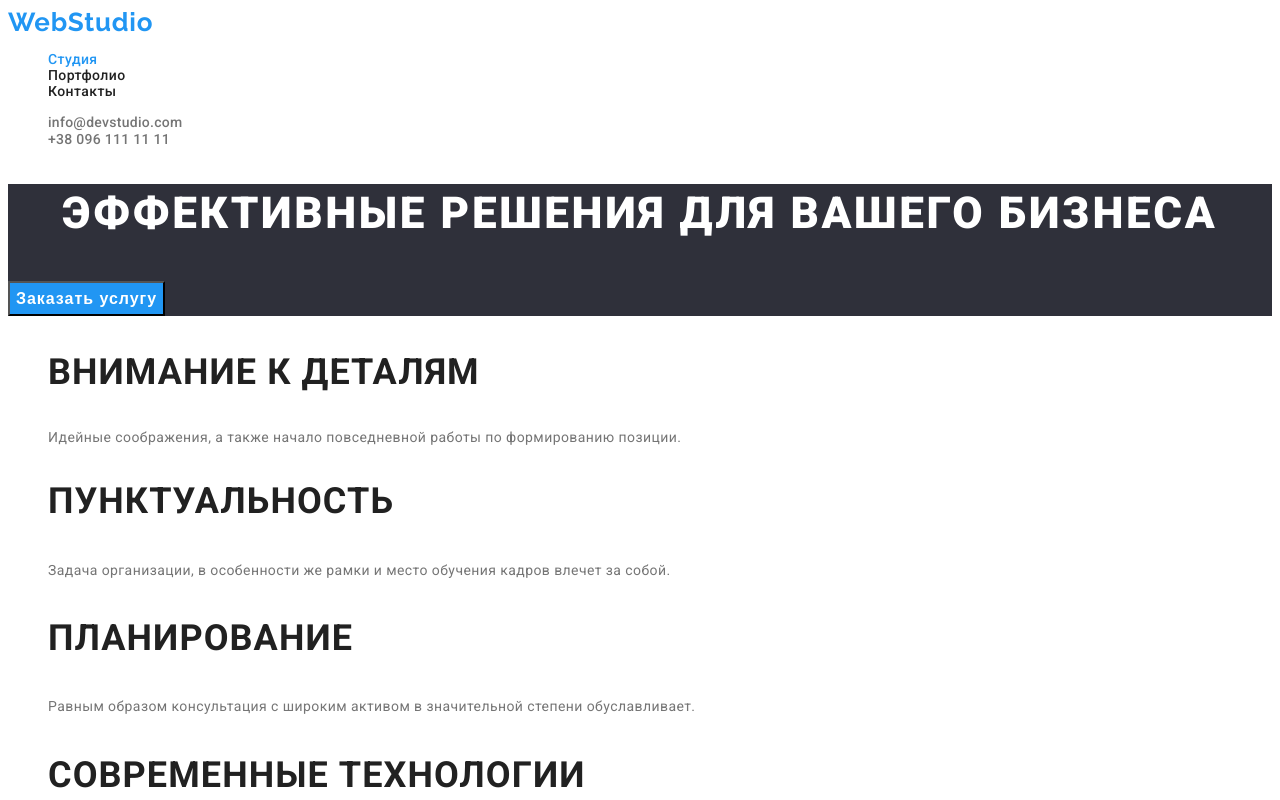
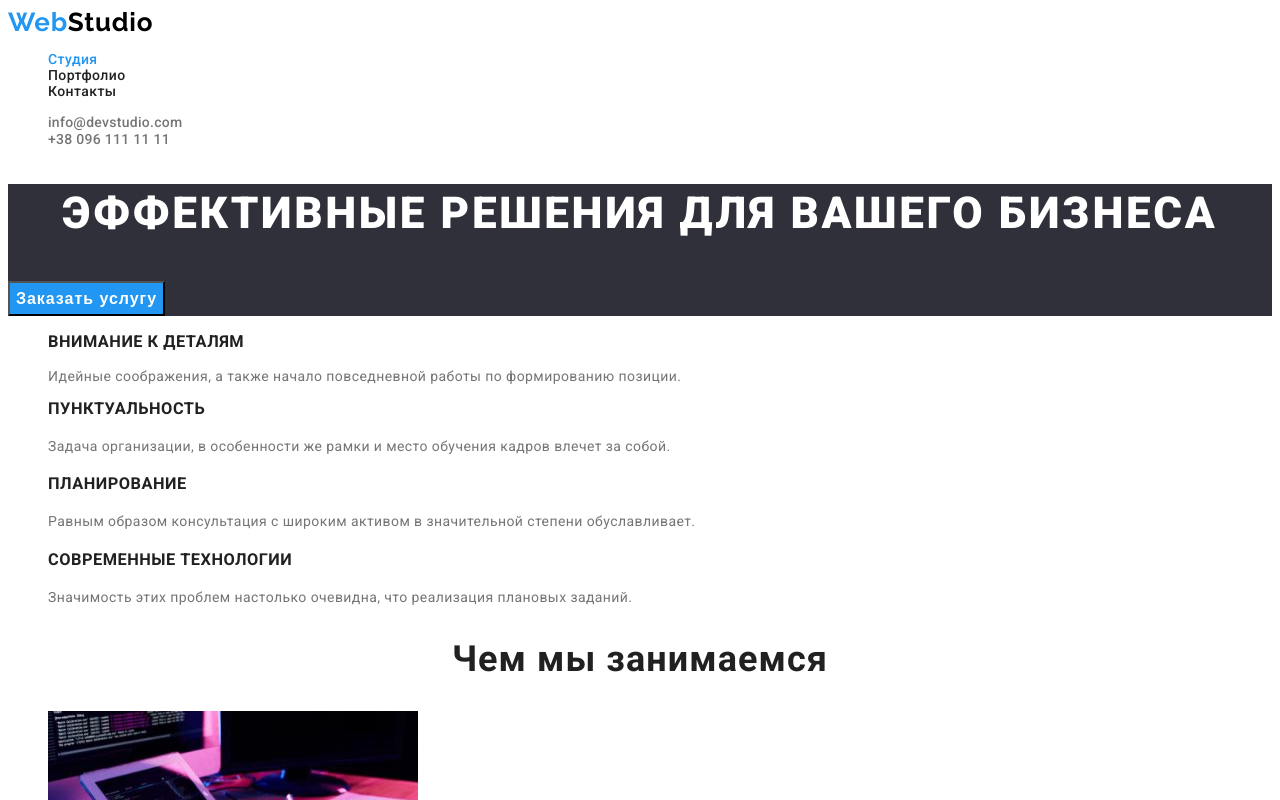
Before and after one commit to liubovpoltorak/goit-markup-hw-02, a plain HTML site: page index.html in a window 1280 px wide. Shown: the top 800 px of the page. Drawn offline with Linux system fonts and the light colour scheme.

Commit message:
overall adjustment homework

```diff
--- a/css/styles.css
+++ b/css/styles.css
@@ -57,13 +57,22 @@ body {
     font-family: 'Raleway';
 }
 
-.logo-web-studio {
+.logo-web {
     letter-spacing: 0.03em;
     font-family: "Raleway", sans-serif;
     font-weight: 700;
     font-size: 26px;
     line-height: 1.1;
     color: var(--logo-web-color);
+}
+
+.logo-studio {
+letter-spacing: 0.03em;
+font-family: "Raleway", sans-serif;
+font-weight: 700;
+font-size: 26px;
+line-height: 1.1;
+color: var(--logo-studio-color);
 }
 
 
@@ -144,7 +153,6 @@ body {
 
 .features-title {
     letter-spacing: 0.03em;
-    font-size: 36px;
     font-weight: 700;
     line-height: 1.14;
     text-transform: uppercase;
--- a/index.html
+++ b/index.html
@@ -16,7 +16,8 @@
 <body>
     <header class="header">
         <nav class="navigation">
-            <a href="./index.html" class="header-link-logo link"><span class="logo-web-studio">WebStudio</span></a>
+            <a href="./index.html" class="header-link-logo link"><span class="logo-web">Web</span><span
+                    class="logo-studio">Studio</span></a>
             <ul class="header-list list">
                 <li class="header-item"><a href="./index.html" class="header-link link current">Студия</a></li>
                 <li class="header-item"><a href="./portfolio.html" class="header-link link">Портфолио</a></li>
```
Also changed, not shown: portfolio.html (+2 -1 lines).
